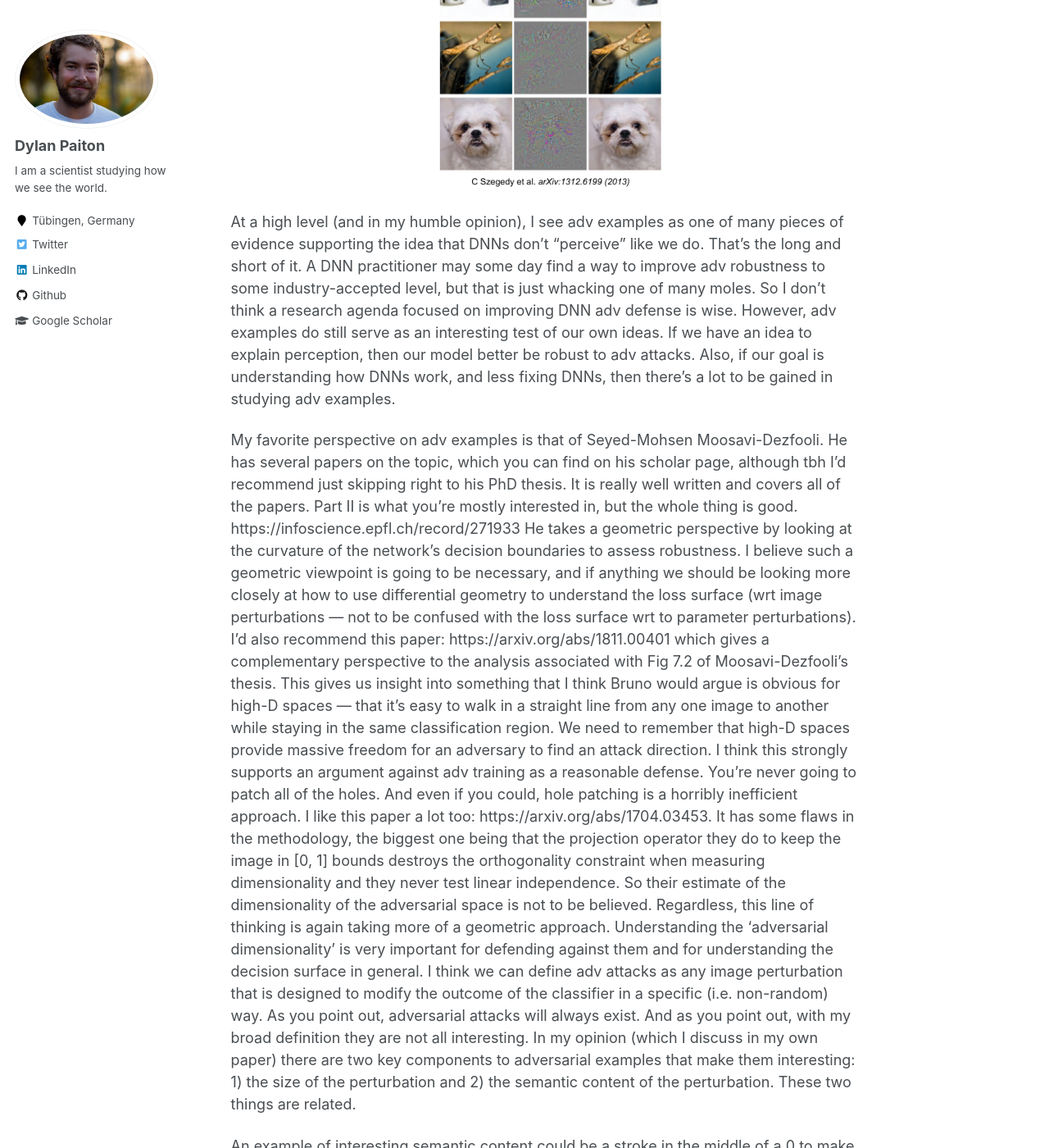
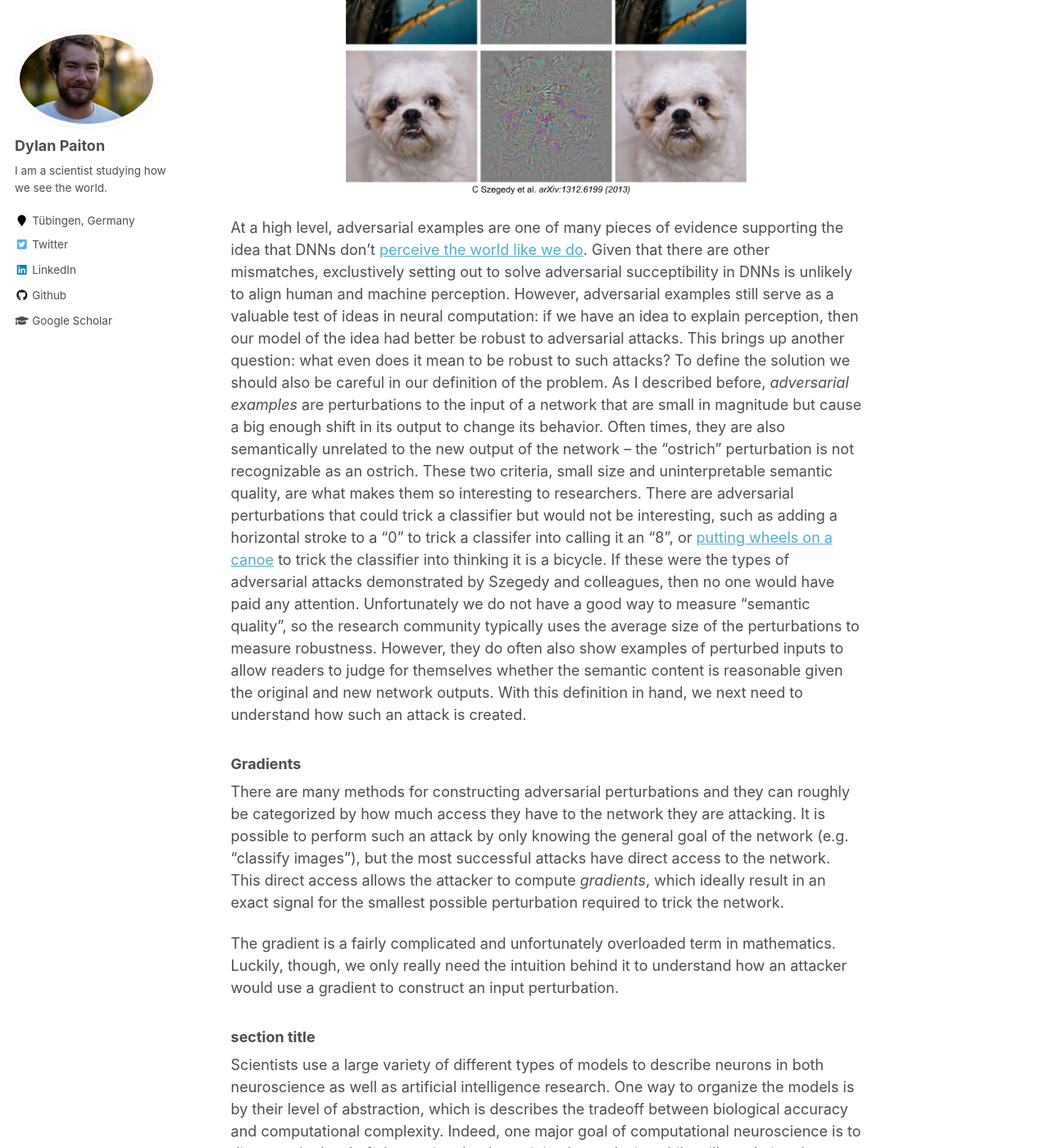
Before and after one commit to dpaiton/dpaiton.github.io, a Jekyll site: the page built from _posts/2021-06-24-contour-robustness.md, in a window 1280 px wide and 1400 px high, scrolled down 1217 px. Shown: the whole window at 82% size. Built offline with Jekyll 4.4.1, drawn with Linux system fonts in a browser that asks for light colours; some of the changed text lies outside the part shown.

Commit message:
updates article summaries & adds more to adv post

```diff
--- a/_posts/2021-06-24-contour-robustness.md
+++ b/_posts/2021-06-24-contour-robustness.md
@@ -8,76 +8,41 @@ tags:
   - differential geometry
 ---
 
-Robustness and response curvature
-======
-
-Dylan M Paiton
+Defending against adversarial attacks is critical for modern AI applications. Here I describe how we can use an analytic method for summarizing the input-output relationship of neurons to predict how easy it is to attack them.
 ------
 
 This writeup is builds on my [previous post]({{site.url}}/posts/2021/05/response-geometry/) about using the curvature of a neuron's response surface to understand its behavior.
-If that idea is unfamiliar to you, then I recommend reading the previous post before this one.
+If that idea is unfamiliar to you, then I recommend reading that post before this one.
 
 ### Adversarial examples
 Adversarial examples are a worst-case demonstration of a deep neural network's (DNNs) inability to gracefully cope with small shifts in their inputs.
 To construct one, an adversary must modify, or _perturb_, the input in a very small but specific way such that the output of the DNN changes significantly.
-For DNNs trained on images, these perturbations can be so small that many monitors can't display the difference in pixel values.
-The figure below is adapted from an iconic example provided in [one of the early papers demonstrating adversarial attacks on DNNs, authored by Christian Szegedy and colleagues.]{https://arxiv.org/abs/1312.6199}.
-The original input images are in the left column and belong to the categories "speaker", "mantis", and "dog".
+The figure below is adapted from an iconic example provided in one of the [first papers](https://arxiv.org/abs/1312.6199) demonstrating adversarial attacks on DNNs, authored by Christian Szegedy and colleagues.
+The original input images are in the left column and belong to the categories "mantis" and "dog".
 The images in the middle column are adversarial perturbations, which can be added in to the original inputs to produce the adversarial inputs in the right column.
 All of the adversarial input images are labeled as "ostrich" by the network.
-In this example, the average perturbation size is 0.6% of one pixel, but they are magnified in the figure to demonstrate what they look like.
+The perturbations have to be magnified to allow you to see what they look like because their original scale is at the lower bound of what a typical computer image can convey.<a href="{{page.url}}#dagger"><sup>†</sup></a>
 Importantly, these attacks do not just apply to images.
 They have been demonstrated to work pretty much anywhere that DNNs are useful, and they almost always seem innocuous or are imperceptible for a person.
-Successful demonstrations include skewing text analysis that is used for [product review summaries, social media feeds, and search result rankings]{https://arxiv.org/pdf/1804.07998.pdf}, tricking your smart home device to [execute a command]{https://arxiv.org/abs/1801.01944}, and tricking a self-driving car to [mistake a stop sign for a yield sign]{https://arxiv.org/abs/1707.08945}.
+Successful demonstrations include tricking text analyzers that are used for [product review summaries, social media feeds, and search result rankings](https://arxiv.org/pdf/1804.07998.pdf), tricking smart home devices to [execute a command](https://arxiv.org/abs/1801.01944), and tricking a self-driving car to [mistake a stop sign for a yield sign](https://arxiv.org/abs/1707.08945).
 ![adversarial-images]
 
-At a high level (and in my humble opinion), I see adv examples as one of many pieces of evidence supporting the idea that DNNs don’t “perceive” like we do.
-That’s the long and short of it.
-A DNN practitioner may some day find a way to improve adv robustness to some industry-accepted level, but that is just whacking one of many moles.
-So I don’t think a research agenda focused on improving DNN adv defense is wise.
-However, adv examples do still serve as an interesting test of our own ideas.
-If we have an idea to explain perception, then our model better be robust to adv attacks.
-Also, if our goal is understanding how DNNs work, and less fixing DNNs, then there’s a lot to be gained in studying adv examples.
-
-My favorite perspective on adv examples is that of Seyed-Mohsen Moosavi-Dezfooli.
-He has several papers on the topic, which you can find on his scholar page, although tbh I’d recommend just skipping right to his PhD thesis.
-It is really well written and covers all of the papers.
-Part II is what you’re mostly interested in, but the whole thing is good. https://infoscience.epfl.ch/record/271933
-He takes a geometric perspective by looking at the curvature of the network’s decision boundaries to assess robustness.
-I believe such a geometric viewpoint is going to be necessary, and if anything we should be looking more closely at how to use differential geometry to understand the loss surface (wrt image perturbations — not to be confused with the loss surface wrt to parameter perturbations).
-I’d also recommend this paper: https://arxiv.org/abs/1811.00401 which gives a complementary perspective to the analysis associated with Fig 7.2 of Moosavi-Dezfooli’s thesis.
-This gives us insight into something that I think Bruno would argue is obvious for high-D spaces — that it’s easy to walk in a straight line from any one image to another while staying in the same classification region.
-We need to remember that high-D spaces provide massive freedom for an adversary to find an attack direction.
-I think this strongly supports an argument against adv training as a reasonable defense.
-You’re never going to patch all of the holes.
-And even if you could, hole patching is a horribly inefficient approach.
-I like this paper a lot too: https://arxiv.org/abs/1704.03453.
-It has some flaws in the methodology, the biggest one being that the projection operator they do to keep the image in [0, 1] bounds destroys the orthogonality constraint when measuring dimensionality and they never test linear independence.
-So their estimate of the dimensionality of the adversarial space is not to be believed.
-Regardless, this line of thinking is again taking more of a geometric approach.
-Understanding the ‘adversarial dimensionality’ is very important for defending against them and for understanding the decision surface in general.
-I think we can define adv attacks as any image perturbation that is designed to modify the outcome of the classifier in a specific (i.e. non-random) way.
-As you point out, adversarial attacks will always exist.
-And as you point out, with my broad definition they are not all interesting.
-In my opinion (which I discuss in my own paper) there are two key components to adversarial examples that make them interesting: 1) the size of the perturbation and 2) the semantic content of the perturbation.
-These two things are related.
-
-An example of interesting semantic content could be a stroke in the middle of a 0 to make it look like an 8, or [putting wheels on a canoe]{https://johnnygraphicadventures.files.wordpress.com/2014/05/104_0392.jpg?w=1054&h=790} to trick the classifier into thinking it is a bicycle.
-This is a fairly reasonable mistake, and therefore not interesting.
-If the perturbation were extremely tiny, to the point where it’s basically imperceptible to a human, then it would be more interesting, because the network should not care so much about any perturbation that is so small.
-The most interesting thing, though, is that we can make mostly nonsense and tiny perturbations to trick the classifier.
-Not only this, but these nonsense perturbations are consistently the ones that we find with gradient based methods.
-So yes, while adv attacks will always exist, once they gets big enough we can just call them reasonable, and the same goes for once they looks sufficiently semantically interesting.
-
-As an aside: I think the common assumption is that we find nonsense perturbations because those directions are more optimal than semantically meaningful perturbations.
-I mostly agree with this.
-There’s a counter argument that semantically meaningless perturbations are just more common and not necessarily more optimal.
-However, a lot of papers have found that successful adv defenses (e.g. my paper, here, and here) result in more semantically meaningful adv attacks that are also larger in magnitude.
-If you think about it, it makes sense that nonsense perturbation directions that are never in the training set can get you closer to the decision boundary than semantically interesting perturbation directions.
+At a high level, adversarial examples are one of many pieces of evidence supporting the idea that DNNs don’t [perceive the world like we do](https://www.nytimes.com/2018/11/05/opinion/artificial-intelligence-machine-learning.html).
+Given that there are other mismatches, exclustively setting out to solve adversarial succeptibility in DNNs is unlikely to align human and machine perception.
+However, adversarial examples still serve as a valuable test of ideas in neural computation: if we have an idea to explain perception, then our model of the idea had better be robust to adversarial attacks.
+This brings up another question: what even does it mean to be robust to such attacks?
+To define the solution we should also be careful in our definition of the problem.
+As I described before, _adversarial examples_ are perturbations to the input of a network that are small in magnitude but cause a big enough shift in its output to change its behavior.
+Often times, they are also semantically unrelated to the new output of the network -- the "ostrich" perturbation is not recognizable as an ostrich.
+These two criteria, small size and uninterpretable semantic quality, are what makes them so interesting to researchers.
+There are adversarial perturbations that could trick a classifier but would not be interesting, such as adding a horizontal stroke to a "0" to trick a classifer into calling it an "8", or [putting wheels on a canoe](https://johnnygraphicadventures.files.wordpress.com/2014/05/104_0392.jpg?w=1054&h=790) to trick the classifier into thinking it is a bicycle.
+If these were the types of adversarial attacks demonstrated by Szegedy and colleagues, then no one would have paid any attention.
+Unfortunately we do not have a good way to measure "semantic quality", so the research community typically uses the average size of the perturbations to measure robustness.
+However, they do often also show examples of perturbed inputs to allow readers to judge for themselves whether the semantic content is reasonable given the original and new network outputs.
+With this definition in hand, we next need to understand how such an attack is created.
 
 ### Gradients
-So how does one construct such an attack?
-Of course there are many methods, and they can roughly be categorized by how much access they have to the network they are attacking.
+There are many methods for constructing adversarial perturbations and they can roughly be categorized by how much access they have to the network they are attacking.
 It is possible to perform such an attack by only knowing the general goal of the network (e.g. "classify images"), but the most successful attacks have direct access to the network.
 This direct access allows the attacker to compute _gradients_, which ideally result in an exact signal for the smallest possible perturbation required to trick the network.
 
@@ -150,4 +115,7 @@ If we expand our previous example to consider a two-layer network, as shown belo
 ### Wrapup
 <!--- wrapup  -->
 
+### Footnotes
+<a name="dagger">†</a> Computer images are composed of pixels that each take on one of 256 possible values. This is the same as saying that they are 8-bit images. If one were to rescale the pixel values to be between 0 and 1, then the average pixel perturbation size for the examples from Szegedy et al. is 0.006. This corresponds to changing a single pixel by about 2, or in reality changing many pixels by less than 1. As such, adversarial perturbations are often smaller than the available bit-depth of current displays.
+
 [adversarial-images]: /images/adversarial-robustness/adversarial-robustness.png
```
Also changed, not shown: _posts/2021-05-18-neuron-response-contours.md (+2 -1 lines), images/adversarial-robustness/adversarial-robustness.png.
